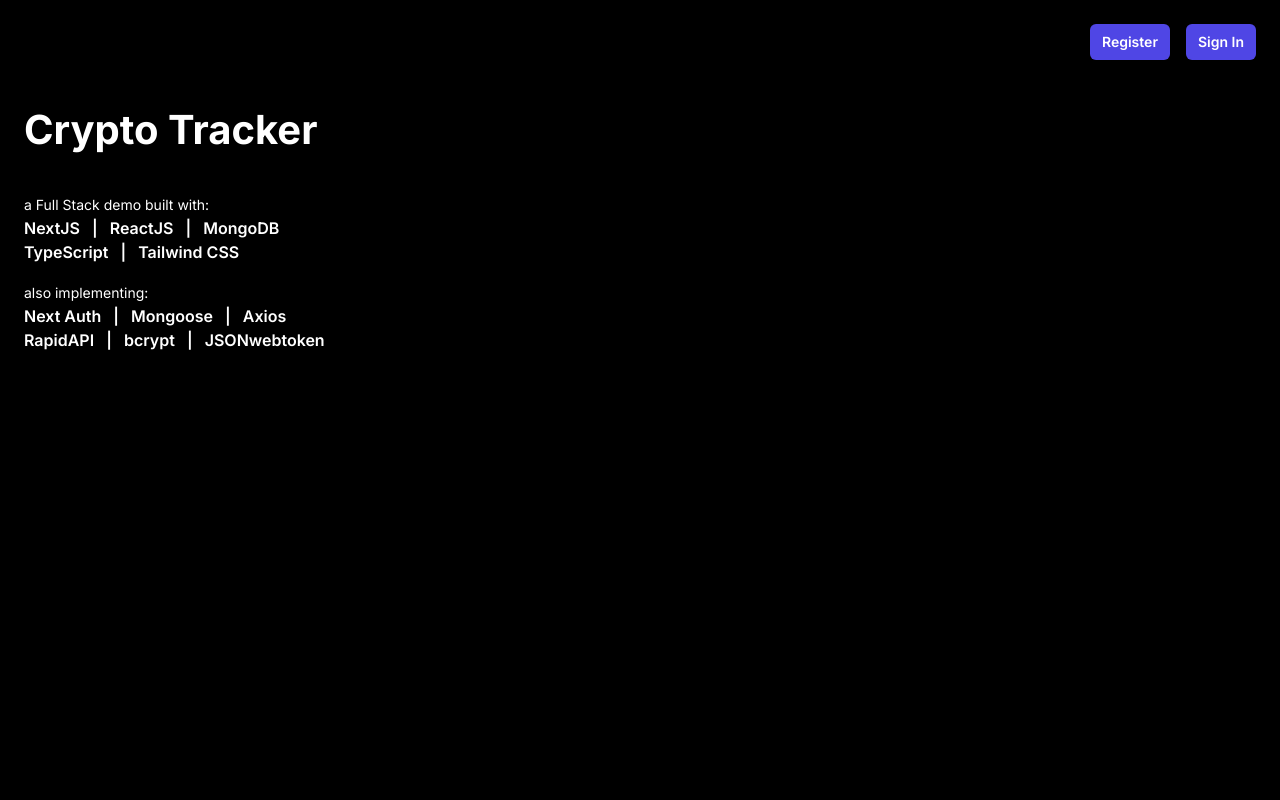
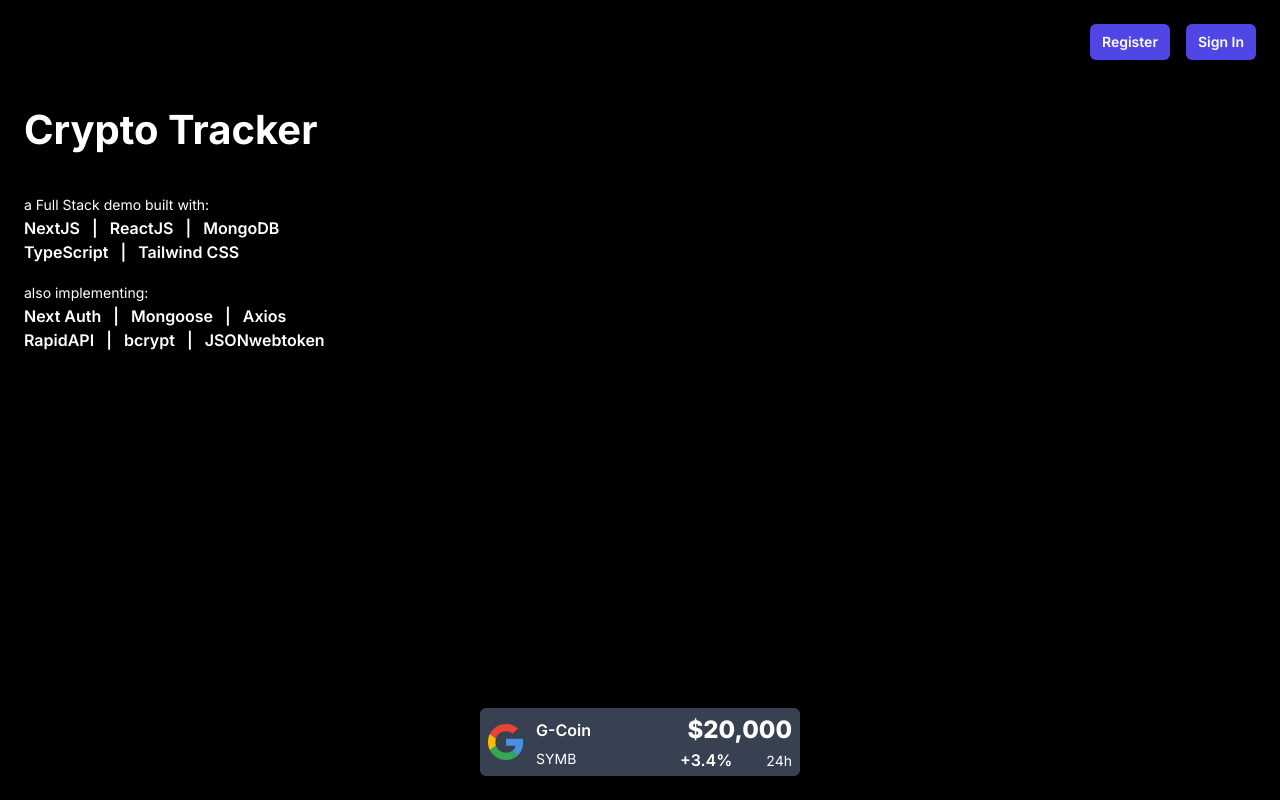
Before and after one commit to willfranck/crypto-tracking-fullfeature, a Next.js app: page / in a window 1280 px wide. Built offline with nearby package versions, Linux system fonts and the light colour scheme; no server answers.

Commit message:
Build: Created coin card template | Adjusting styling

```diff
--- a/src/app/components/cryptoCard.tsx
+++ b/src/app/components/cryptoCard.tsx
@@ -1,26 +1,30 @@
-// import { useState, useEffect } from 'react'
-// import { FontAwesomeIcon } from '@fortawesome/react-fontawesome'
-
-// function CryptoCard(cryptoProps) {
-//   const [textStyle, setTextStyle] = useState(null)
-//   const [priceChange, setPriceChange] = useState(null)
-
-//   useEffect(() => {
-//     if (cryptoProps.change >= 0) {
-//       setTextStyle({ color: 'var(--color-value-increase)' })
-//       // setPriceChange(<FontAwesomeIcon icon="fa-solid fa-caret-up" size="3x" />)
-//     } else {
-//       setTextStyle({ color: 'var(--color-value-decrease)' })
-//       // setPriceChange(<FontAwesomeIcon icon="fa-solid fa-caret-down" size="3x" />)
-//     }
-
-//   }, [cryptoProps.change])
-
+import Image from "next/image"
 
 export default function CryptoCard() {
-return (
-    <article className="crypto-card flex">
+  return (
+    <article className='flex justify-between w-80 h-17 px-2 py-1 rounded-md bg-gray-700'>
+      <div className='flex items-center'>
+        <div className='w-12'>
+          <Image
+            src={'/google_logo.svg'}
+            alt='Coin Logo'
+            width={36}
+            height={36}
+          />
+        </div>
+        <div>
+          <p className='my-1'>G-Coin</p>
+          <span>SYMB</span>
+        </div>
+      </div>
 
+      <div className='flex flex-col items-end w-28'>
+          <h3>$20,000</h3>
+          <div className='flex justify-between items-center w-full'>
+            <p>+3.4%</p>
+            <span>24h</span>
+          </div>
+      </div>
     </article>
   )
 }
--- a/src/app/components/cryptoCardGrid.tsx
+++ b/src/app/components/cryptoCardGrid.tsx
@@ -1,69 +1,68 @@
-// import { useState, useEffect } from 'react'
-// import axios from 'axios'
-// import CryptoCard from './cryptoCard'
+import { useState, useEffect } from 'react'
+import axios from 'axios'
+import CryptoCard from '@components/cryptoCard'
 
-// function CryptoCardGrid() {
-//   const [currencies, setValues] = useState(null)
+export default function CryptoCardGrid() {
+  const [currencies, setValues] = useState(null)
 
-//   useEffect(() => {
-//     const options = {
-//       method: 'GET',
-//       url: 'https://coinranking1.p.rapidapi.com/coins',
-//       params: {
-//         referenceCurrencyUuid: 'yhjMzLPhuIDl',  //USD
+  useEffect(() => {
+    const options = {
+      method: 'GET',
+      url: 'https://coinranking1.p.rapidapi.com/coins',
+      params: {
+        referenceCurrencyUuid: 'yhjMzLPhuIDl',  //USD
 
-//         'uuids[0]': 'Qwsogvtv82FCd',     //Bitcoin
-//         'uuids[1]': 'razxDUgYGNAdQ',     //Ethereum
-//         'uuids[2]': 'a91GCGd_u96cF',     //Dogecoin
-//         'uuids[3]': 'D7B1x_ks7WhV5',     //Litecoin
-//         'uuids[4]': '-l8Mn2pVlRs-p',     //XRP
-//         'uuids[5]': '1evaOJpHs',         //XMON
-//         'uuids[6]': 'YRTkUcMi',          //Pax Gold
-//         'uuids[7]': 'zNZHO_Sjf',         //Solana
-//         'uuids[8]': '25W7FG7om',         //Polkadot
-//         'uuids[9]': 'qzawljRxB5bYu',     //Cardano
-//         'uuids[10]': 'qFakph2rpuMOL',    //Maker
-//         'uuids[11]': 'sCDE9K1b',         //Unisocks
-//         'uuids[12]': '3mVx2FX_iJFp5',    //Monero
-//         'uuids[13]': 'WcwrkfNI4FUAe',    //BNB
-//         'uuids[14]': 'vd4-RU816',        //SHAKE token
-//         'uuids[15]': 'U9dzZFwIyMq19',    //42 Coin
-//         'uuids[16]': 'ZlZpzOJo43mIo',    //Bitcoin Cash
-//         'uuids[17]': 'qUhEFk1I61atv',    //TRON
+        'uuids[0]': 'Qwsogvtv82FCd',     //Bitcoin
+        'uuids[1]': 'razxDUgYGNAdQ',     //Ethereum
+        'uuids[2]': 'a91GCGd_u96cF',     //Dogecoin
+        'uuids[3]': 'D7B1x_ks7WhV5',     //Litecoin
+        'uuids[4]': '-l8Mn2pVlRs-p',     //XRP
+        'uuids[5]': '1evaOJpHs',         //XMON
+        'uuids[6]': 'YRTkUcMi',          //Pax Gold
+        'uuids[7]': 'zNZHO_Sjf',         //Solana
+        'uuids[8]': '25W7FG7om',         //Polkadot
+        'uuids[9]': 'qzawljRxB5bYu',     //Cardano
+        'uuids[10]': 'qFakph2rpuMOL',    //Maker
+        'uuids[11]': 'sCDE9K1b',         //Unisocks
+        'uuids[12]': '3mVx2FX_iJFp5',    //Monero
+        'uuids[13]': 'WcwrkfNI4FUAe',    //BNB
+        'uuids[14]': 'vd4-RU816',        //SHAKE token
+        'uuids[15]': 'U9dzZFwIyMq19',    //42 Coin
+        'uuids[16]': 'ZlZpzOJo43mIo',    //Bitcoin Cash
+        'uuids[17]': 'qUhEFk1I61atv',    //TRON
 
-//         orderBy: '24hVolume',            //Allowed values: price, marketCap, 24hVolume, change, listedAt
-//         orderDirection: 'desc',          //Allowed values: desc, asc
-//         // search: '',                   //String search
-//         // 'tags[i]': '',                //Allowed values: defi, stablecoin, nft, dex, exchange, staking, dao, meme, privacy
-//         // 'tiers[i]': '',               //Allowed values: 1, 2, 3
-//         // limit: ''                     //Integer value
-//       },
-//       headers: {
-//         'X-RapidAPI-Key': 'd2ee1c07d9msh25026da6e7295fbp1272bajsn28ee4f973b89',
-//         'X-RapidAPI-Host': 'coinranking1.p.rapidapi.com'
-//       }
-//     }
+        orderBy: '24hVolume',            //Allowed values: price, marketCap, 24hVolume, change, listedAt
+        orderDirection: 'desc',          //Allowed values: desc, asc
+        // search: '',                   //String search
+        // 'tags[i]': '',                //Allowed values: defi, stablecoin, nft, dex, exchange, staking, dao, meme, privacy
+        // 'tiers[i]': '',               //Allowed values: 1, 2, 3
+        // limit: ''                     //Integer value
+      },
+      headers: {
+        'X-RapidAPI-Key': 'd2ee1c07d9msh25026da6e7295fbp1272bajsn28ee4f973b89',
+        'X-RapidAPI-Host': 'coinranking1.p.rapidapi.com'
+      }
+    }
 
-//     const fetchCoins = async () => {
-//       await axios
-//         .request(options)
-//         .then((response) => {
-//           console.log(response.data)
-//           setValues(response.data)
-//         })
-//         .catch((err) => {
-//           console.error(err)
-//         })
-//     }
+    const fetchCoins = async () => {
+      await axios
+        .request(options)
+        .then((response) => {
+          console.log(response.data)
+          setValues(response.data)
+        })
+        .catch((err) => {
+          console.error(err)
+        })
+    }
 
-//     fetchCoins()
-//     setInterval(fetchCoins, 30000)
-//   }, [])
+    fetchCoins()
+    setInterval(fetchCoins, 30000)
+  }, [])
 
 
-export default function CryptoCardGrid() {
   return (
-    <section className='crypto-card-container grid'>
+    <section className='grid'>
 
     </section>
   )
--- a/src/app/components/heroCard.tsx
+++ b/src/app/components/heroCard.tsx
@@ -1,6 +1,6 @@
 function HeroCard() {
 	return (
-    <section className='w-full'>
+    <section className='w-full flex-1'>
       <h1 className='py-4'>Crypto Tracker</h1>
 
       <div className='mt-4'>
--- a/src/app/globals.css
+++ b/src/app/globals.css
@@ -39,6 +39,7 @@ body {
       rgb(var(--background-end-rgb))
     )
     rgb(var(--background-start-rgb));
+  padding: 1.5rem;
 }
 
 a {
@@ -51,20 +52,18 @@ ul {
 }
 
 h1 {
-  font-family: var(--font-title);
   font-size: var(--font-size-largest);
   font-weight: var(--font-weight-bolder);
   color: var(--color-text-light);
 }
 
 h2 {
-  font-family: var(--font-body);
   font-size: var(--font-size-larger);
+  font-weight: var(--font-weight-boldest);
   color: var(--color-text-light);
 }
 
 h3 {
-  font-family: var(--font-title);
   font-size: var(--font-size-large);
   font-weight: var(--font-weight-boldest);
   color: var(--color-text-light);
--- a/src/app/page.tsx
+++ b/src/app/page.tsx
@@ -1,13 +1,16 @@
 import Image from 'next/image'
 import NavBar from '@components/navBar'
 import HeroCard from '@components/heroCard'
+import CryptoCard from '@components/cryptoCard'
 
 export default function Home() {
   return (
-    <main className='flex flex-col items-center xl:container min-h-screen mx-auto p-6'>
+    <main className='flex flex-col justify-between items-center xl:container min-h-full mx-auto'>
       <NavBar />
 
       <HeroCard />
+
+      <CryptoCard />
     </main>
   )
 }
--- a/src/app/pages/register/page.tsx
+++ b/src/app/pages/register/page.tsx
@@ -36,7 +36,7 @@ export default function SignUpPage() {
 
 
   return (
-    <main className='flex flex-col justify-center items-center min-h-full px-8'>
+    <main className='flex flex-col justify-center items-center min-h-full px-4'>
       <section className='w-80 sm:w-96'>
         <div className='relative'>
           {errorMessage && (
--- a/src/app/pages/signin/page.tsx
+++ b/src/app/pages/signin/page.tsx
@@ -31,7 +31,7 @@ export default function SignInPage() {
 
 
   return (
-    <main className='flex flex-col justify-center items-center min-h-full px-8'>
+    <main className='flex flex-col justify-center items-center min-h-full px-4'>
       <section className='w-80 sm:w-96'>
         {errorMessage && (
           <div>
```
